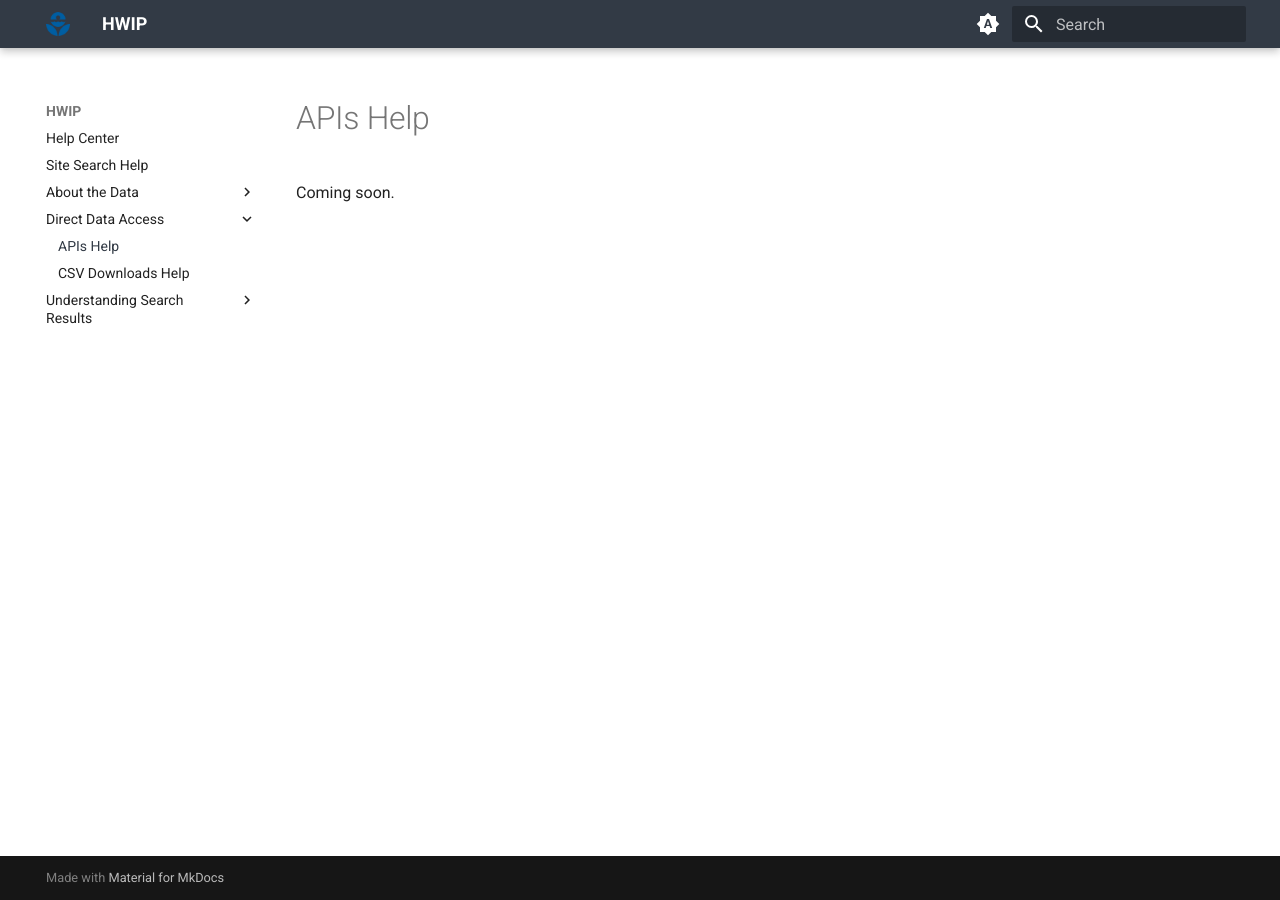
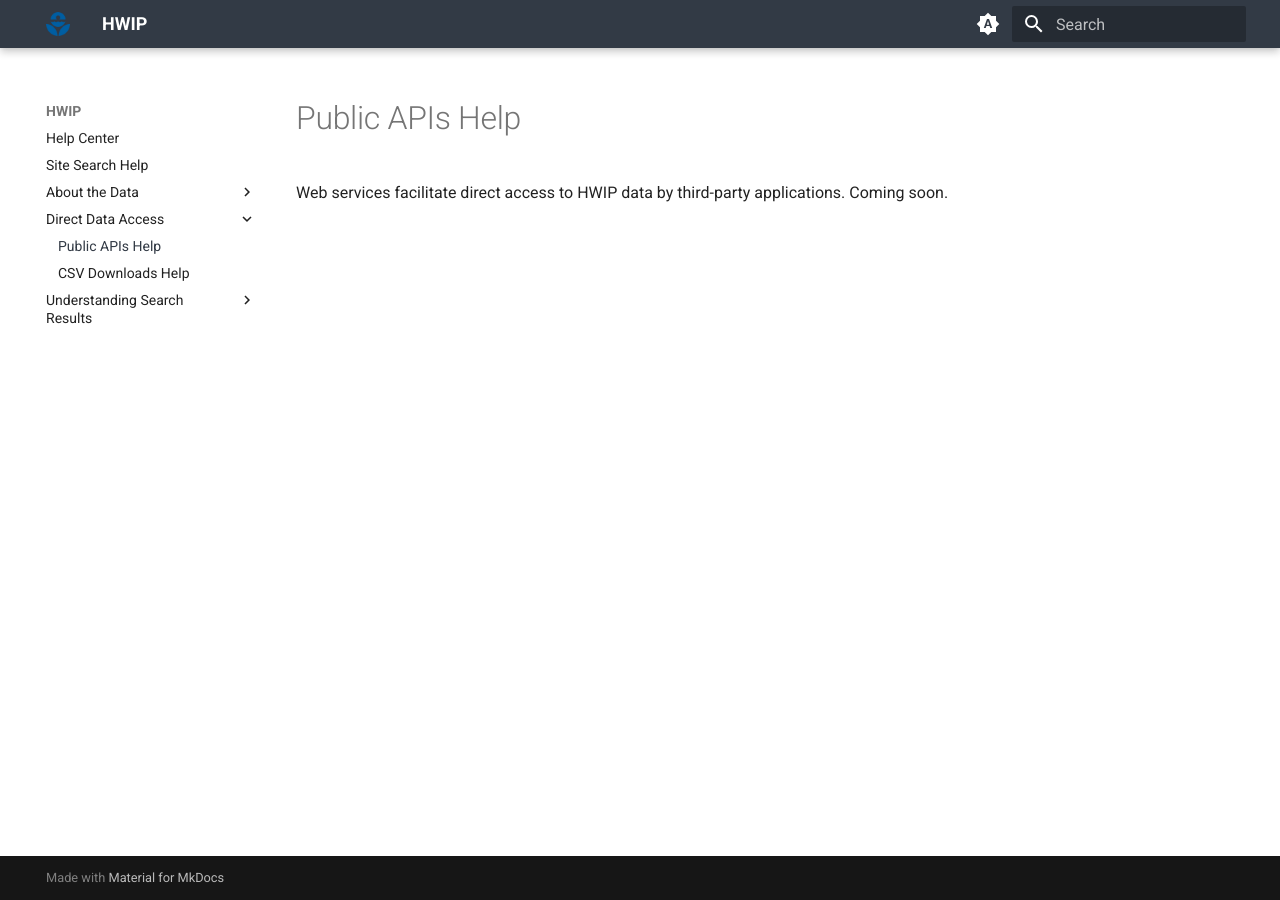
Before and after one commit to furrlori-oss/hwip, an MkDocs documentation site: the page built from docs/Direct Data Access/api-help.md, in a window 1280 px wide. Built offline with MkDocs 1.6.1 and Material for MkDocs 9.7.7, drawn with Linux system fonts in a browser that asks for light colours.

Commit message:
Update api-help.md

```diff
--- a/docs/Direct Data Access/api-help.md
+++ b/docs/Direct Data Access/api-help.md
@@ -1,3 +1,3 @@
-# APIs Help
+# Public APIs Help
 
-Coming soon.
+Web services facilitate direct access to HWIP data by third-party applications. Coming soon.
```
